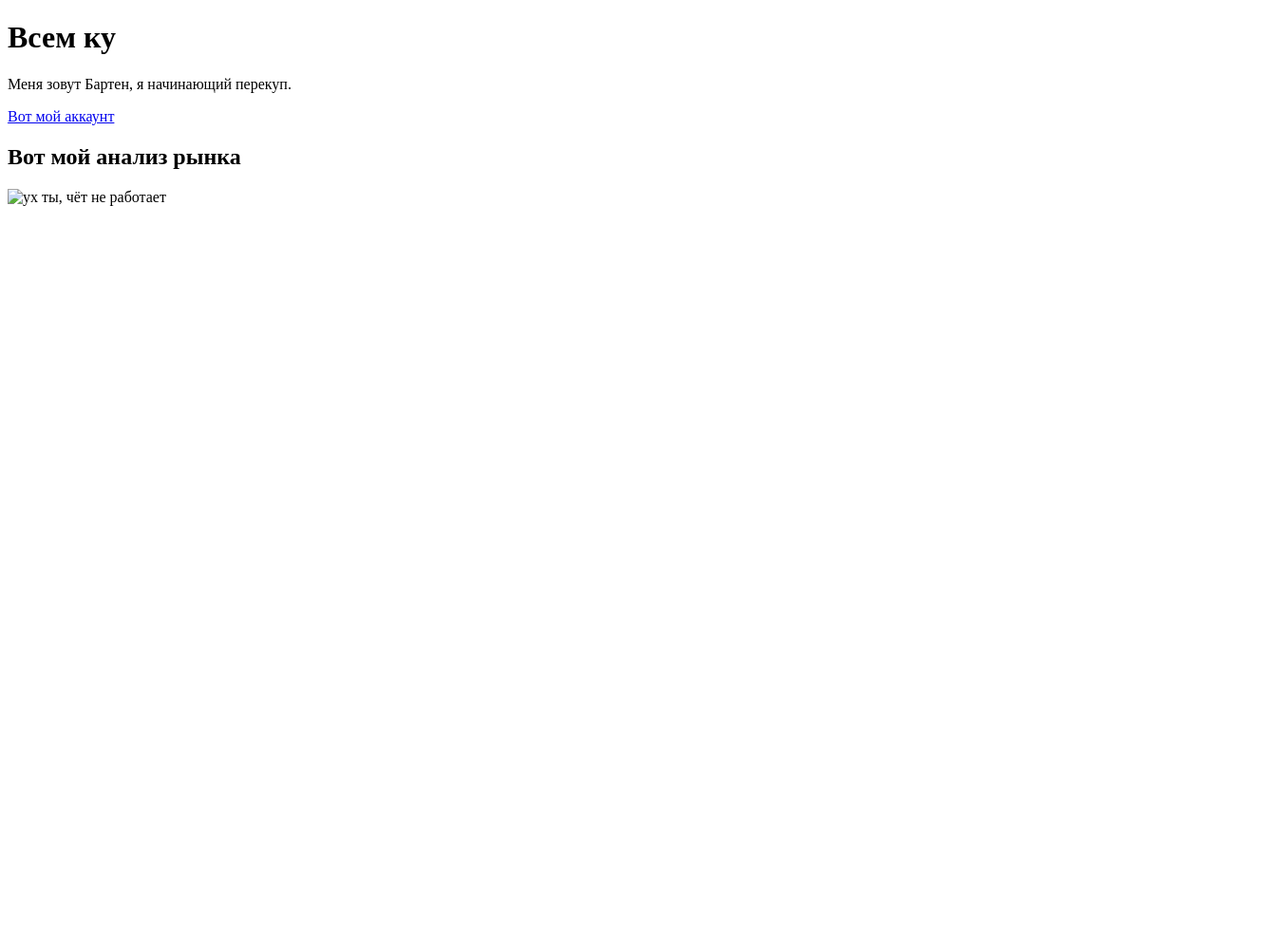
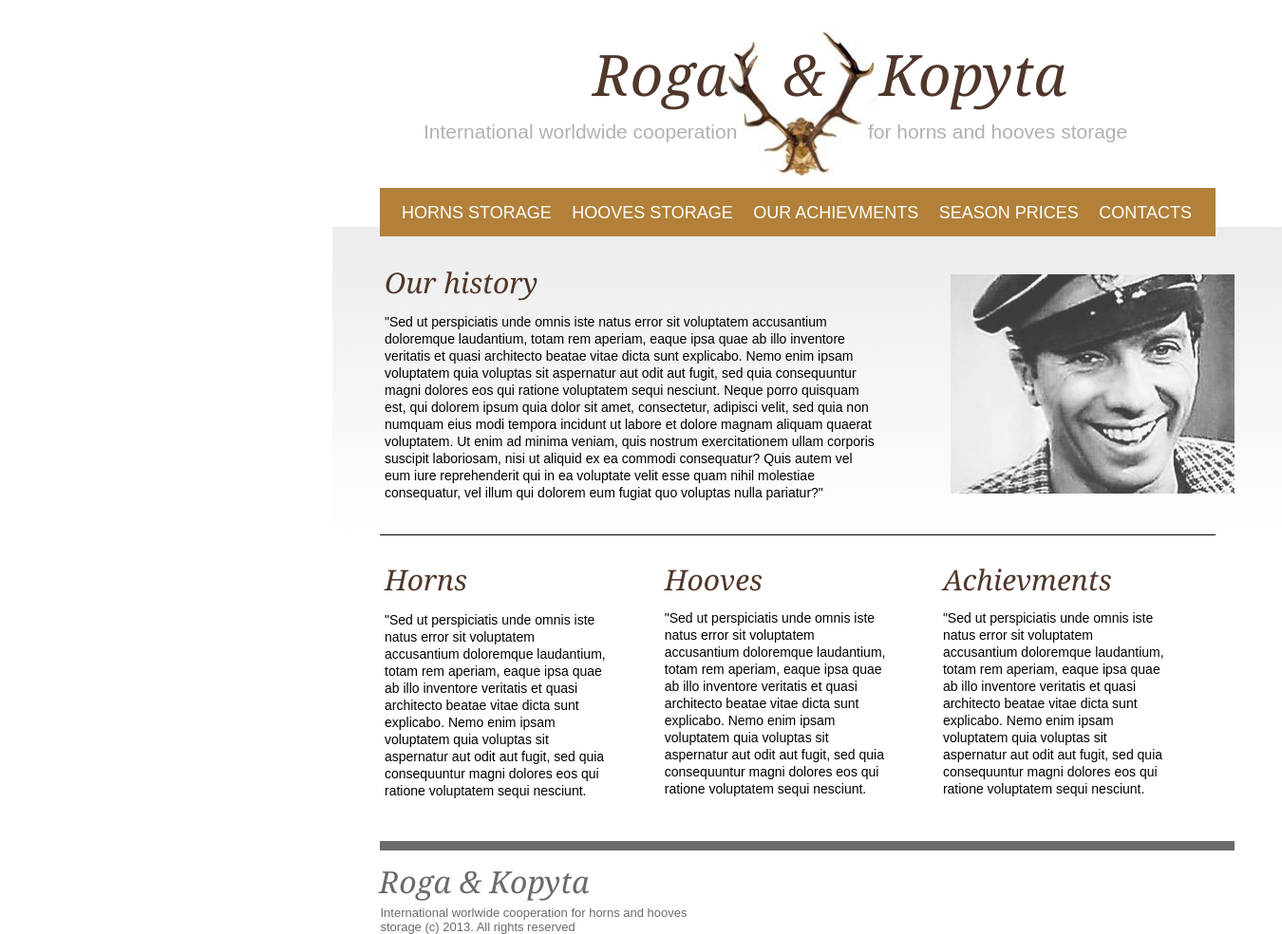
Before and after one commit to Incredible225/Start-work, a plain HTML site: page index.html in a window 1280 px wide. Shown: the whole page at 95% size, 1350 px wide, since content can reach past the window. Before the commit the page ends 800 px from the top, so only its background shows below. Drawn offline with Linux system fonts and the light colour scheme.

Commit message:
My first verst site

```diff
--- /dev/null
+++ b/index.css
@@ -0,0 +1,251 @@
+html {
+  box-sizing: border-box;
+  font-size: 16px;
+}
+
+*, *:before, *:after {
+  box-sizing: inherit;
+}
+
+body, h1, h2, h3, h4, h5, h6, p, ol, ul {
+  margin: 0;
+  padding: 0;
+  font-weight: normal;
+}
+
+ol, ul {
+  list-style: none;
+}
+
+img {
+  max-width: 100%;
+  height: auto;
+}
+/*выше прописан сброс дефолтных стилей браузера*/
+
+
+.body {
+  margin-left: 250px;
+}
+
+.header {
+  display: flex;
+  justify-content: space-between;
+  padding-left: 98px;
+  padding-right: 165px;
+  max-width: 1000px;
+  max-height: 223px;
+  margin: 0;
+}
+h1 {
+  margin-left: 276px;
+  margin-top: 69px;
+    font-size: 60px;
+  line-height: 18px;
+  color: #50372b;
+  font-style: italic;
+  font-family: "Georgia";
+  position: absolute;
+  word-spacing: 0.7em;
+}
+
+.img-roga {
+  margin-left: 411px;
+  margin-top: 28px;
+  max-height: 170px;
+}
+
+.header-text1 {
+  font-size: 21px;
+  line-height: 17px;
+  color: #000000;
+  font-family: "Arial";
+  vertical-align: middle;
+  position: absolute;
+  margin-left: 98px;
+  margin-top: 130px;
+  opacity: .3;
+}
+
+.header-text2 {
+  font-size: 21px;
+  line-height: 17px;
+  color: #000000;
+  font-family: "Arial";
+  position: absolute;
+  margin-left: 566px;
+  margin-top: 130px;
+  opacity: .3;
+}
+
+.line {
+  display: flex;
+  justify-content: space-between;
+  max-width: 900px;
+  padding-left: 23px;
+  padding-top: 18px;
+  padding-bottom: 16px;
+  padding-right: 25px;
+  margin-left: 150px;
+  background-color: rgb(178, 128, 56);
+  font-size: 18px;
+  line-height: 17px;
+  color: #ffffff;
+  font-family: "Arial";
+  position: relative;
+}
+
+.div-history {
+  display: flex;
+  justify-content: space-between;
+  margin-left: 100px;
+  width: 1000px;
+  padding-left: 55px;
+  background: linear-gradient(rgb(236, 236, 236), rgb(255, 255, 255));
+  padding-bottom: 40px;
+  padding-right: 50px;
+  margin-top: -10px;
+}
+
+.h-history {
+  position: absolute;
+  font-size: 30px;
+line-height: 17px;
+color: #50372b;
+font-style: italic;
+font-family: "Georgia";
+margin-top: 50px;
+
+}
+
+.p1 {
+  position: static;
+  margin-left: 0;
+  margin-top: 91px;
+  font-size: 14px;
+line-height: 18px;
+color: #000000;
+font-family: "Arial";
+max-width: 522px;
+max-height: 193px;
+}
+
+.img-old {
+  max-width: 301px;
+  max-height: 231px;
+  margin-top: 50px;
+}
+
+.inline {
+  border-bottom: 1px solid #000;
+  max-width: 900px;
+  margin-left: 150px;
+}
+
+
+.ul-info {
+  display: flex;
+  justify-content: start;
+  padding-left: 55px;
+  padding-top: 38px;
+  padding-right: 50px;
+  max-width: 1000px;
+  margin-left: 100px;
+  text-align: start;
+}
+
+.h-horns {
+  font-size: 30px;
+  line-height: 17px;
+  color: #50372b;
+  font-style: italic;
+  font-family: "Georgia";
+  margin-bottom: 0;
+  margin-right: 56px;
+}
+
+.h-hooves {
+  float: left;
+  font-size: 30px;
+  line-height: 17px;
+  color: #50372b;
+  font-style: italic;
+  font-family: "Georgia";
+  margin-bottom: 0;
+  margin-left: 56px;
+}
+
+.h-ach {
+  float: left;
+  font-size: 30px;
+  line-height: 17px;
+  color: #50372b;
+  font-style: italic;
+  font-family: "Georgia";
+  margin-bottom: 0;
+  margin-left: 56px;
+}
+
+.p2 {
+  font-size: 14px;
+  line-height: 18px;
+  color: #000000;
+  font-family: "Arial";
+  margin-top: 25px;
+  margin-bottom: 44px;
+  max-width: 246px;
+}
+.p3 {
+  font-size: 14px;
+  line-height: 18px;
+  color: #000000;
+  font-family: "Arial";
+  margin-top: 40px;
+  margin-bottom: 44px;
+  max-width: 246px;
+  margin-left: 56px;
+}
+
+
+.p4 {
+  font-size: 14px;
+  line-height: 18px;
+  color: #000000;
+  font-family: "Arial";
+  margin-top: 40px;
+  margin-bottom: 44px;
+  max-width: 246px;
+  margin-left: 56px;
+}
+
+.inline2 {
+  border-bottom: 10px solid rgb(107, 107, 107);
+  width: 900px;
+  margin-left: 150px;
+}
+
+.footer {
+  display: flex;
+  margin-left: 100px;
+  max-width: 1000px;
+  padding-left: 49px;
+  padding-top: 28px;
+
+}
+.h-legend {
+  font-size: 32px;
+line-height: 9px;
+color: #6a6a6a;
+font-style: italic;
+font-family: "Georgia";
+}
+
+.p5 {
+  font-size: 13px;
+line-height: 15px;
+color: #6a6a6a;
+font-family: "Arial";
+margin-top: 30px;
+margin-left: -220px;
+max-width: 359px;
+}
--- a/index.html
+++ b/index.html
@@ -1,18 +1,115 @@
 <!DOCTYPE html>
-<html>
+<html lang="en">
 <head>
-	<meta charset="utf-8">
-	<meta name="viewport" content="width=device-width, initial-scale=1">
-	<title>First job</title>
+	<meta charset="UTF-8">
+	<meta http-equiv="X-UA-Compatible" content="IE=edge">
+	<meta name="viewport" content="width=device-width, initial-scale=1.0">
+	<title>Roga and Kopyta</title>
+
+
+<link rel="stylesheet" href="index.css">
+
 </head>
-<body>
-	<h1>Всем ку</h1>
-	<p>Меня зовут Бартен, я начинающий перекуп.</p>
-	<a href="https://vk.com/@severstal_ko-musor-izmenil-mou-zhizn"
-		target="_blank">
-	Вот мой аккаунт
-	</a>
-	<h2>Вот мой анализ рынка</h2>
-	<img src="./car.jpg" alt="ух ты, чёт не работает">
+<body class="body">
+	<header class="header">
+
+			<h1>Roga      &      Kopyta</h1>
+			<img class="img-roga" src="./images/roga.jpg" alt="logo">
+			<p class="header-text1">International worldwide cooperation</p>
+			<p class="header-text2">for horns and hooves storage</p>
+
+	</header>
+
+	<main>
+		<ul class="line">
+			<li>HORNS STORAGE</li>
+			<li>HOOVES STORAGE</li>
+			<li>OUR ACHIEVMENTS</li>
+			<li>SEASON PRICES</li>
+			<li>CONTACTS</li>
+		</ul>
+
+
+		<div class="div-history">
+			<h2 class="h-history">Our history</h2>
+			<p class="p1">"Sed ut perspiciatis unde omnis iste natus error sit voluptatem accusantium
+				doloremque laudantium, totam rem aperiam, eaque ipsa quae ab illo inventore
+				veritatis et quasi architecto beatae vitae dicta sunt explicabo. Nemo enim ipsam
+				voluptatem quia voluptas sit aspernatur aut odit aut fugit, sed quia consequuntur
+				magni dolores eos qui ratione voluptatem sequi nesciunt. Neque porro quisquam
+				est, qui dolorem ipsum quia dolor sit amet, consectetur, adipisci velit, sed quia non
+				numquam eius modi tempora incidunt ut labore et dolore magnam aliquam quaerat
+				voluptatem. Ut enim ad minima veniam, quis nostrum exercitationem ullam corporis
+				suscipit laboriosam, nisi ut aliquid ex ea commodi consequatur? Quis autem vel eum
+				iure reprehenderit qui in ea voluptate velit esse quam nihil molestiae consequatur,
+				vel illum qui dolorem eum fugiat quo voluptas nulla pariatur?"
+			</p>
+				<img class="img-old" src="./images/old.jpg" alt="old">
+
+		</div>
+
+		<div class="inline"></div>
+
+		<div class="div-info">
+			<ul class="ul-info">
+				<li>
+					<h2 class="h-horns">Horns</h2>
+					<p class="p2">"Sed ut perspiciatis unde omnis iste
+						natus error sit voluptatem accusantium
+						doloremque laudantium, totam rem
+						aperiam, eaque ipsa quae ab illo
+						inventore veritatis et quasi architecto
+						beatae vitae dicta sunt explicabo. Nemo
+						enim ipsam voluptatem quia voluptas sit
+						aspernatur aut odit aut fugit, sed quia
+						consequuntur magni dolores eos qui
+						ratione voluptatem sequi nesciunt.
+					</p>
+				</li>
+
+				<li>
+					<h2 class="h-hooves">Hooves</h2>
+					<p class="p3">"Sed ut perspiciatis unde omnis iste
+						natus error sit voluptatem accusantium
+						doloremque laudantium, totam rem
+						aperiam, eaque ipsa quae ab illo
+						inventore veritatis et quasi architecto
+						beatae vitae dicta sunt explicabo. Nemo
+						enim ipsam voluptatem quia voluptas sit
+						aspernatur aut odit aut fugit, sed quia
+						consequuntur magni dolores eos qui
+						ratione voluptatem sequi nesciunt.
+					</p>
+				</li>
+
+				<li>
+					<h2 class="h-ach">Achievments</h2>
+					<p class="p4">"Sed ut perspiciatis unde omnis iste
+						natus error sit voluptatem accusantium
+						doloremque laudantium, totam rem
+						aperiam, eaque ipsa quae ab illo
+						inventore veritatis et quasi architecto
+						beatae vitae dicta sunt explicabo. Nemo
+						enim ipsam voluptatem quia voluptas sit
+						aspernatur aut odit aut fugit, sed quia
+						consequuntur magni dolores eos qui
+						ratione voluptatem sequi nesciunt.
+					</p>
+				</li>
+
+
+			</ul>
+
+		</div>
+
+		<div class="inline2"></div>
+
+		<footer class="footer">
+			<h2 class="h-legend">Roga & Kopyta</h2>
+			<p class="p5">International worlwide cooperation for horns and hooves storage
+				(c) 2013. All rights reserved</p>
+		</footer>
+
+	</main>
 </body>
 </html>
```
Also changed, not shown: images/old.jpg (added), images/roga.jpg (added).
